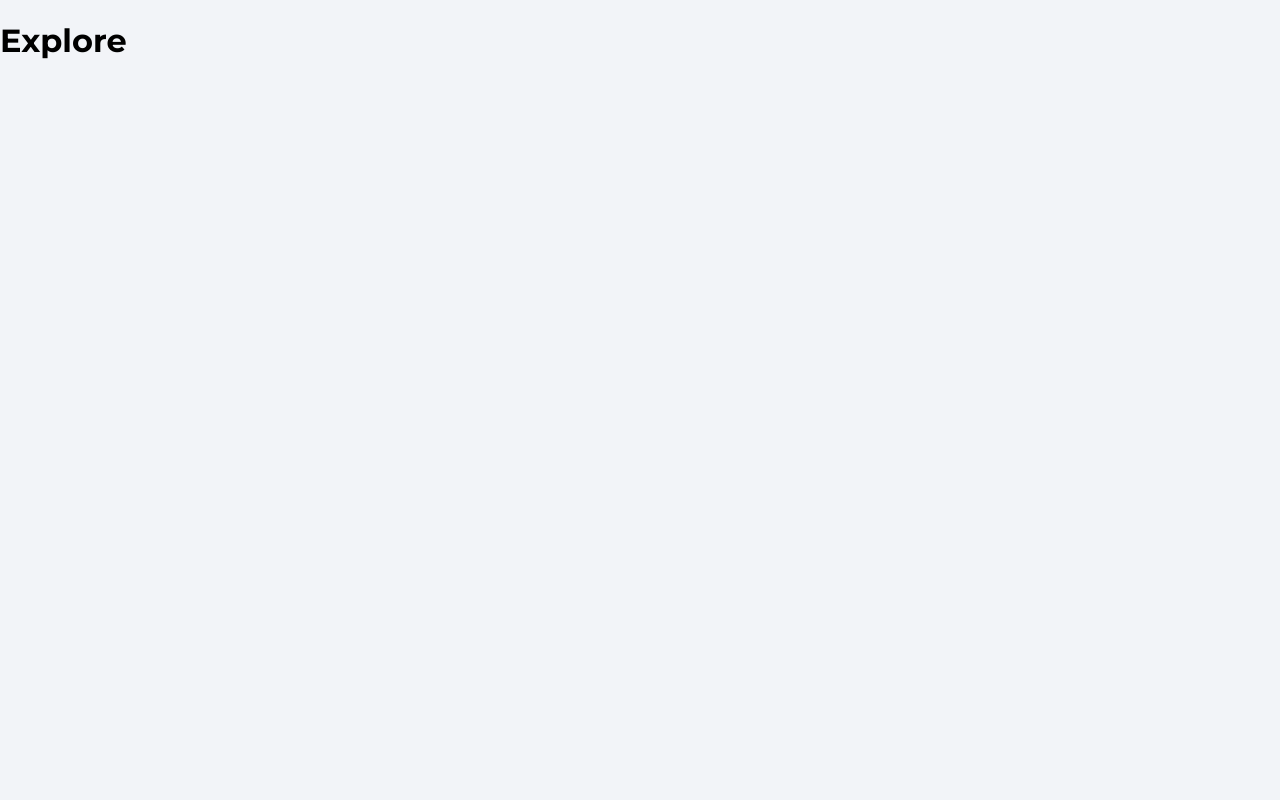
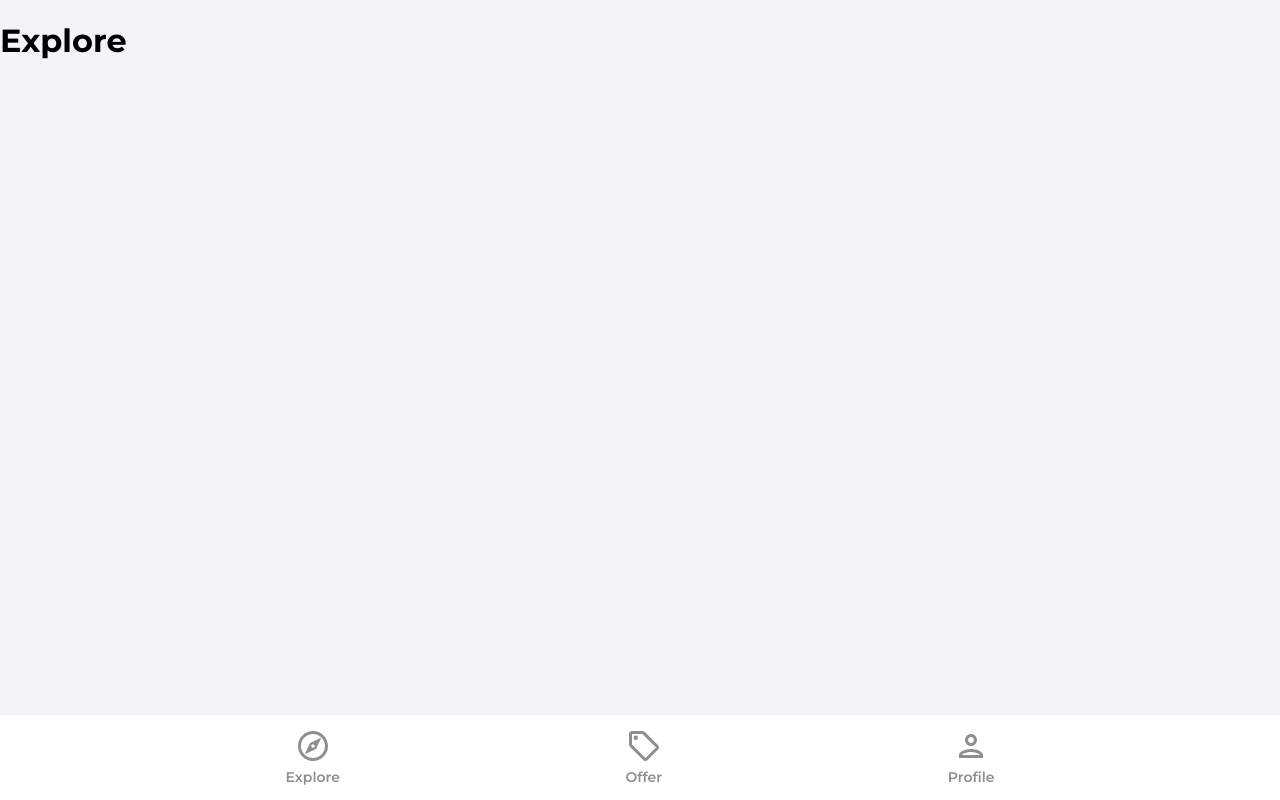
Before and after one commit to mhughes2011/house-marketplace, a React (Create React App) app: page /forgot-password in a window 1280 px wide. Built offline with nearby package versions, Linux system fonts and the light colour scheme.

Commit message:
created and implemented navbar

```diff
--- a/src/App.js
+++ b/src/App.js
@@ -1,5 +1,6 @@
 import {BrowserRouter as Router, Routes, Route} from 'react-router-dom'
 
+import Navbar from './components/Navbar'
 import Explore from './pages/Explore'
 import Offers from './pages/Offers'
 import Profile from './pages/Profile'
@@ -19,8 +20,8 @@
           <Route path='/sign-up' element={<SignUp />} />
           <Route path='/forgot-password' element={<ForgotPassword />} />
         </Routes>
+        <Navbar />
       </Router>
-      {/* Navbar */}
     </>
   );
 }
--- /dev/null
+++ b/src/components/Navbar.jsx
@@ -0,0 +1,39 @@
+import React from 'react'
+import {useNavigate, useLocation} from 'react-router-dom'
+import {ReactComponent as OfferIcon} from '../assets/svg/localOfferIcon.svg'
+import {ReactComponent as ExploreIcon} from '../assets/svg/exploreIcon.svg'
+import {ReactComponent as PersonOutlineIcon} from '../assets/svg/personOutlineIcon.svg'
+
+function Navbar() {
+  const navigate = useNavigate()
+  const location = useLocation()
+
+  const pathMatchRoute = (route) => {
+    if(route === location.pathname) {
+      return true
+    }
+  }
+
+  return (
+    <footer className='navbar'>
+      <nav className='navbarNav'>
+        <ul className="navbarListItems">
+          <li className="navbarListItem" onClick={() => navigate('/')}>
+            <ExploreIcon fill={pathMatchRoute('/') ? '#2c2c2c' : '#8f8f8f'} width='36px' height='36px' />
+            <p className={pathMatchRoute('/') ? 'navbarListItemNameActive' : 'navbarListItemName'}>Explore</p>
+          </li>
+          <li className="navbarListItem" onClick={() => navigate('/offers')}>
+            <OfferIcon fill={pathMatchRoute('/offers') ? '#2c2c2c' : '#8f8f8f'} width='36px' height='36px' />
+            <p className={pathMatchRoute('/offers') ? 'navbarListItemNameActive' : 'navbarListItemName'}>Offer</p>
+          </li>
+          <li className="navbarListItem" onClick={() => navigate('/profile')}>
+            <PersonOutlineIcon fill={pathMatchRoute('/profile') ? '#2c2c2c' : '#8f8f8f'} width='36px' height='36px' />
+            <p className={pathMatchRoute('/profile') ? 'navbarListItemNameActive' : 'navbarListItemName'}>Profile</p>
+          </li>
+        </ul>
+      </nav>
+    </footer>
+  )
+}
+
+export default Navbar
```
